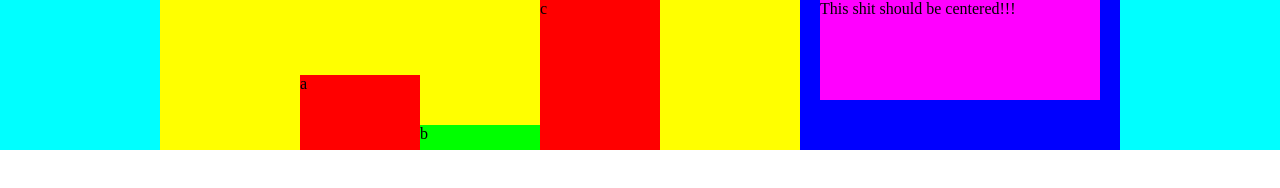
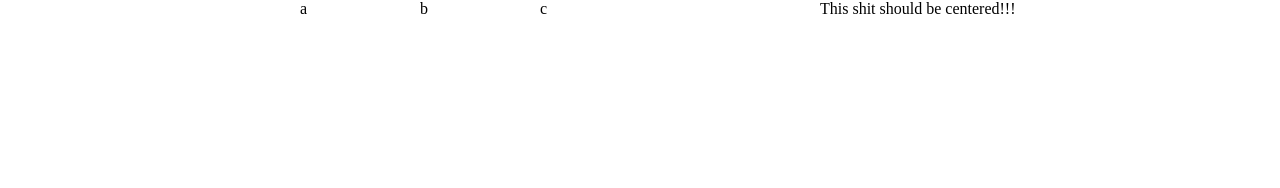
Before and after one commit to StarNuik/star-grid, a website: page example.html in a window 1280 px wide. Drawn offline with Linux system fonts and the light colour scheme.

Commit message:
The grid itself

```diff
--- a/less/grid.less
+++ b/less/grid.less
@@ -1,4 +1,4 @@
-@import "./debug.less";
+//@import "./debug.less";
 
 .mobile(@rules) {
     @media screen and (max-width: 639px) {
```
Also changed, not shown: css/grid.css.
